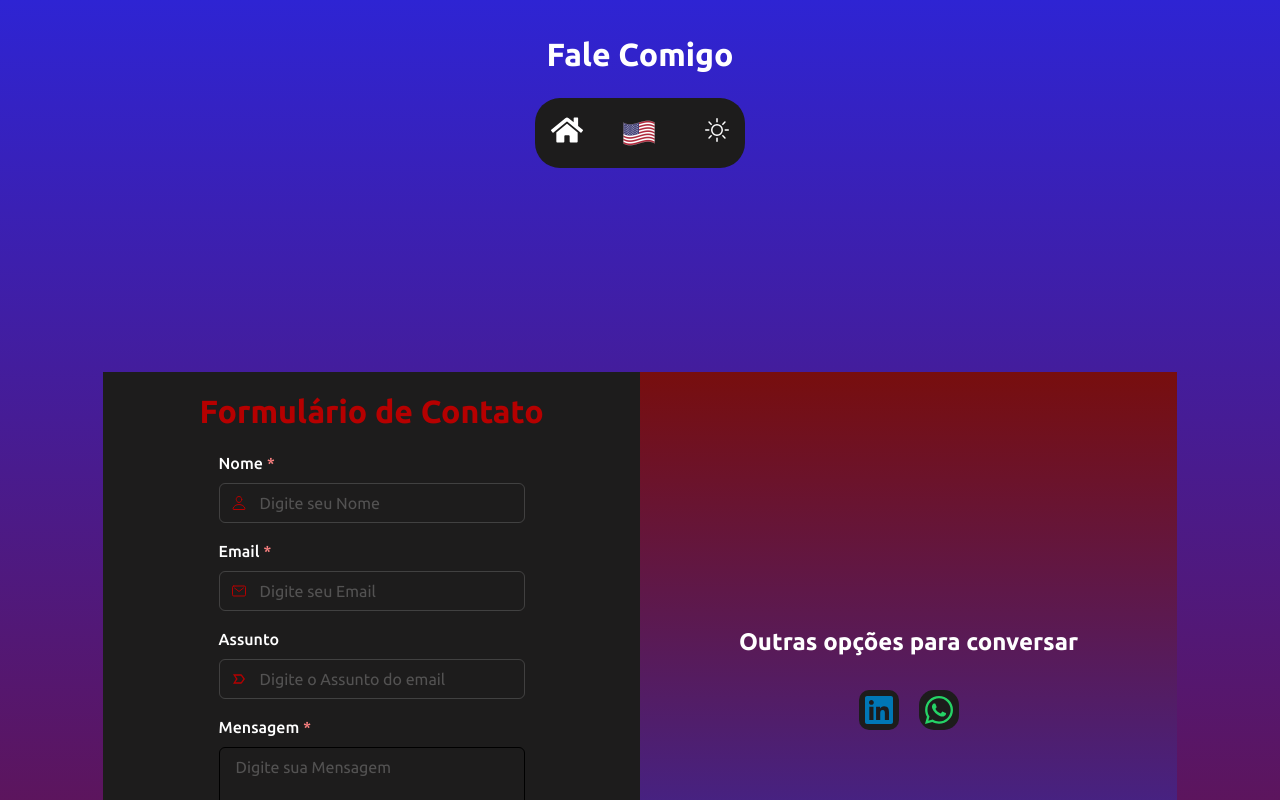
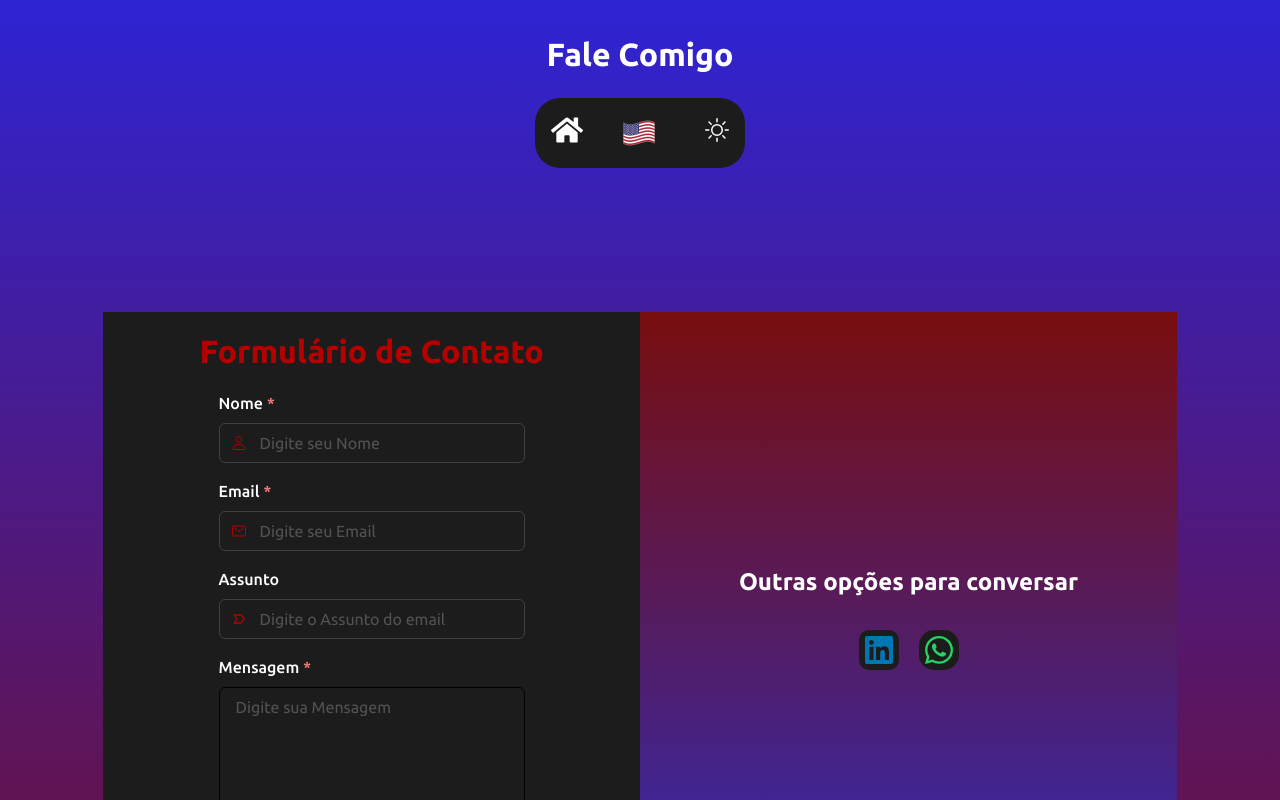
Before and after one commit to gabrielhilins/Portfolio, a React (Vite) app: page /talk in a window 1280 px wide. Shown: the top 800 px of the page. Built offline with nearby package versions, Linux system fonts and the light colour scheme.

Commit message:
Update Talk.jsx teste

```diff
--- a/src/pages/Talk.jsx
+++ b/src/pages/Talk.jsx
@@ -24,8 +24,6 @@ function Talk() {
         alignItems="center" // Centraliza verticalmente
         justifyContent="center" // Centraliza horizontalmente
         padding="20px"
-        mt="60px"
-        mb="60px"
         width="100%"
         overflow="hidden"
       >
```
